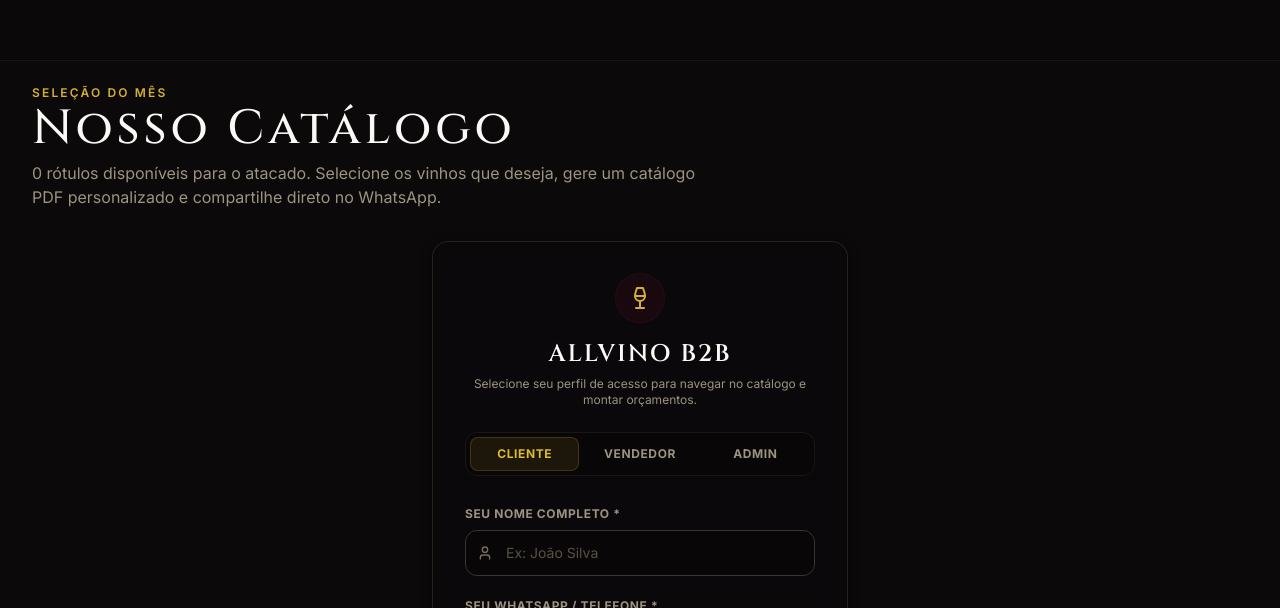
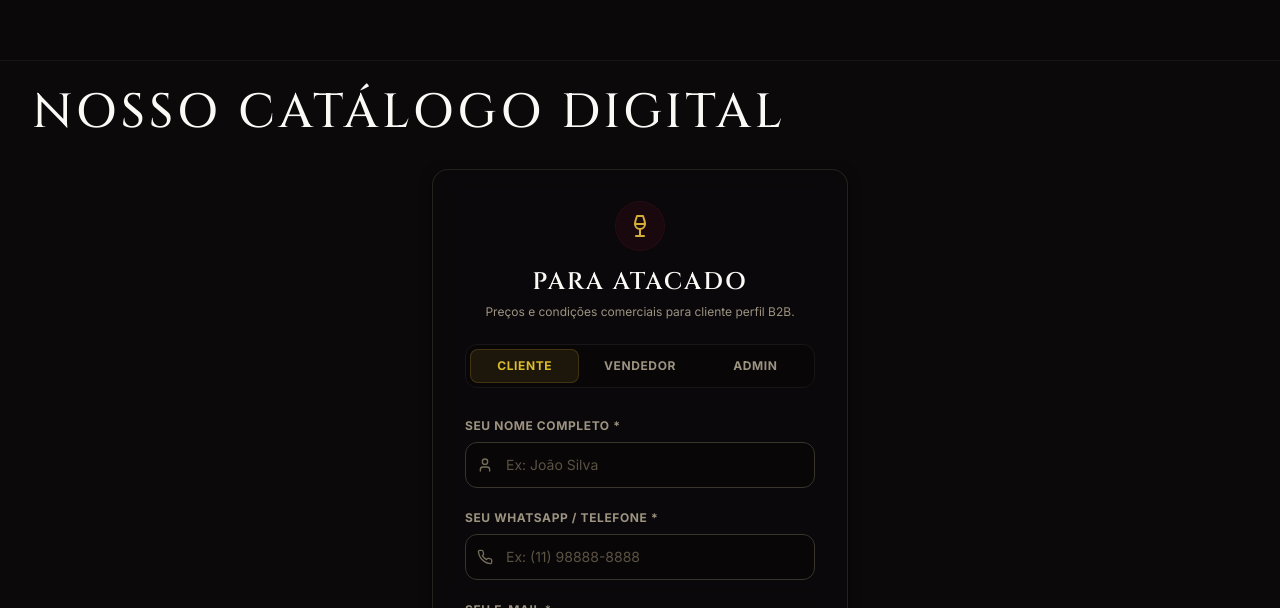
Before and after one commit to Sarti-Augusto/allvino_atacado, a Next.js app: page / in a window 1280 px wide. Shown: the part 809-1417 px from the top of the page. Built offline with nearby package versions, Linux system fonts and the light colour scheme; no server answers; the database is empty.

Commit message:
style: adjust login and landing page copywriting according to new guidelines

```diff
--- a/src/app/HomeCatalogWrapper.tsx
+++ b/src/app/HomeCatalogWrapper.tsx
@@ -203,11 +203,11 @@
           <div className="flex h-12 w-12 items-center justify-center rounded-full bg-allvino-500/10 text-gold-500 mb-4 ring-1 ring-allvino-500/20">
             <WineIcon className="h-6 w-6" />
           </div>
-          <h2 className="font-display text-2xl font-semibold text-stone-50">
-            ALLVINO B2B
+          <h2 className="font-display text-2xl font-semibold text-stone-50 uppercase tracking-display">
+            Para atacado
           </h2>
           <p className="mt-1.5 text-xs text-stone-400">
-            Selecione seu perfil de acesso para navegar no catálogo e montar orçamentos.
+            Preços e condições comerciais para cliente perfil B2B.
           </p>
         </div>
 
--- a/src/app/page.tsx
+++ b/src/app/page.tsx
@@ -24,17 +24,9 @@
   return (
     <main className="mx-auto max-w-7xl px-4 py-6 sm:px-6 lg:px-8">
       <section className="mb-8">
-        <p className="text-xs font-semibold uppercase tracking-display-wide text-gold-500">
-          Seleção do Mês
-        </p>
-        <h1 className="mt-1 font-display text-4xl font-medium text-stone-50 sm:text-5xl">
-          Nosso Catálogo
+        <h1 className="mt-1 font-display text-4xl font-medium text-stone-50 sm:text-5xl uppercase tracking-display">
+          Nosso Catálogo Digital
         </h1>
-        <p className="mt-2 max-w-2xl text-sm text-stone-400 sm:text-base leading-relaxed">
-          {total} {total === 1 ? 'rótulo disponível' : 'rótulos disponíveis'} para o atacado.
-          Selecione os vinhos que deseja, gere um catálogo PDF personalizado e compartilhe
-          direto no WhatsApp.
-        </p>
       </section>
 
       <Suspense fallback={<div className="text-stone-400">Carregando catálogo...</div>}>
```
